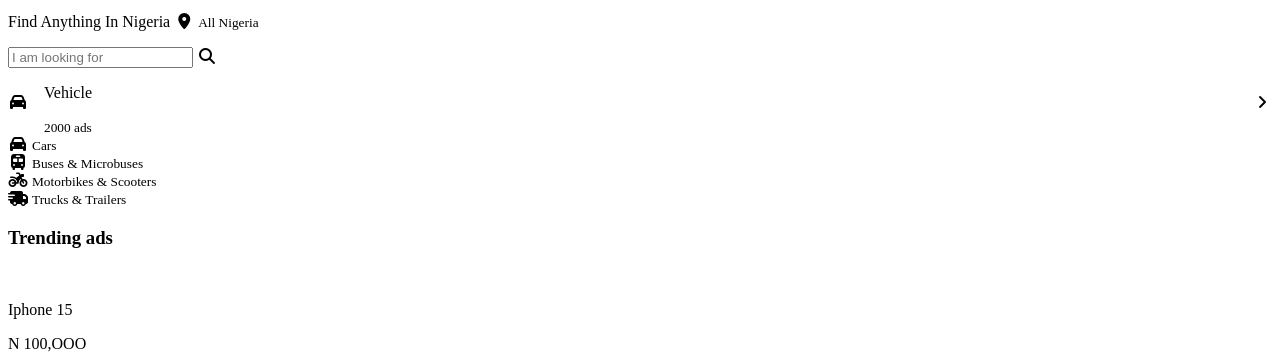
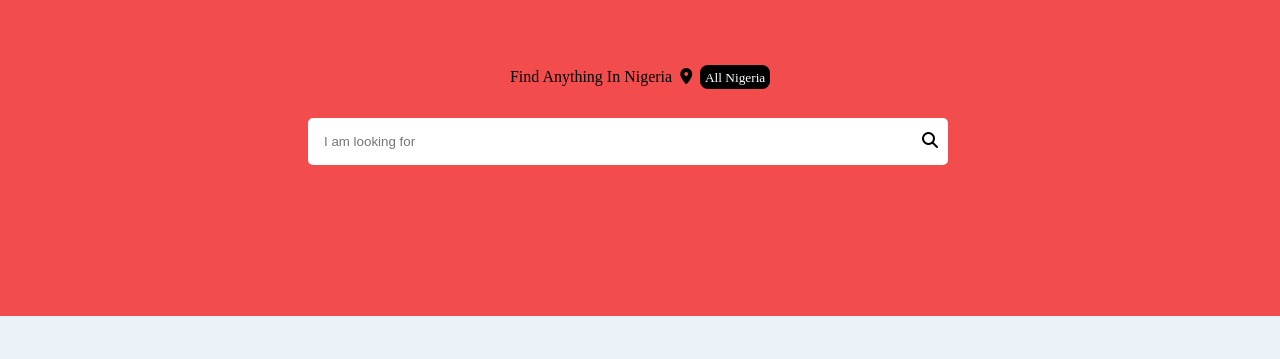
Before and after one commit to AngelNelly/jijiclone, a plain HTML site: page index.html in a window 1280 px wide. Shown: the part 84-443 px from the top of the page. Drawn offline with Linux system fonts and the light colour scheme.

Commit message:
Just linked the correct css file to it

```diff
--- a/index.html
+++ b/index.html
@@ -5,7 +5,7 @@
     <meta charset="UTF-8">
     <meta name="viewport" content="width=device-width, initial-scale=1.0">
     <title>Document</title>
-    <link rel="stylesheet" href="./jiji.css">
+    <link rel="stylesheet" href="./style.css">
     <link rel="stylesheet" href="./fontawesome-free-6.5.1-web/css/all.min.css">
 </head>
 
```
